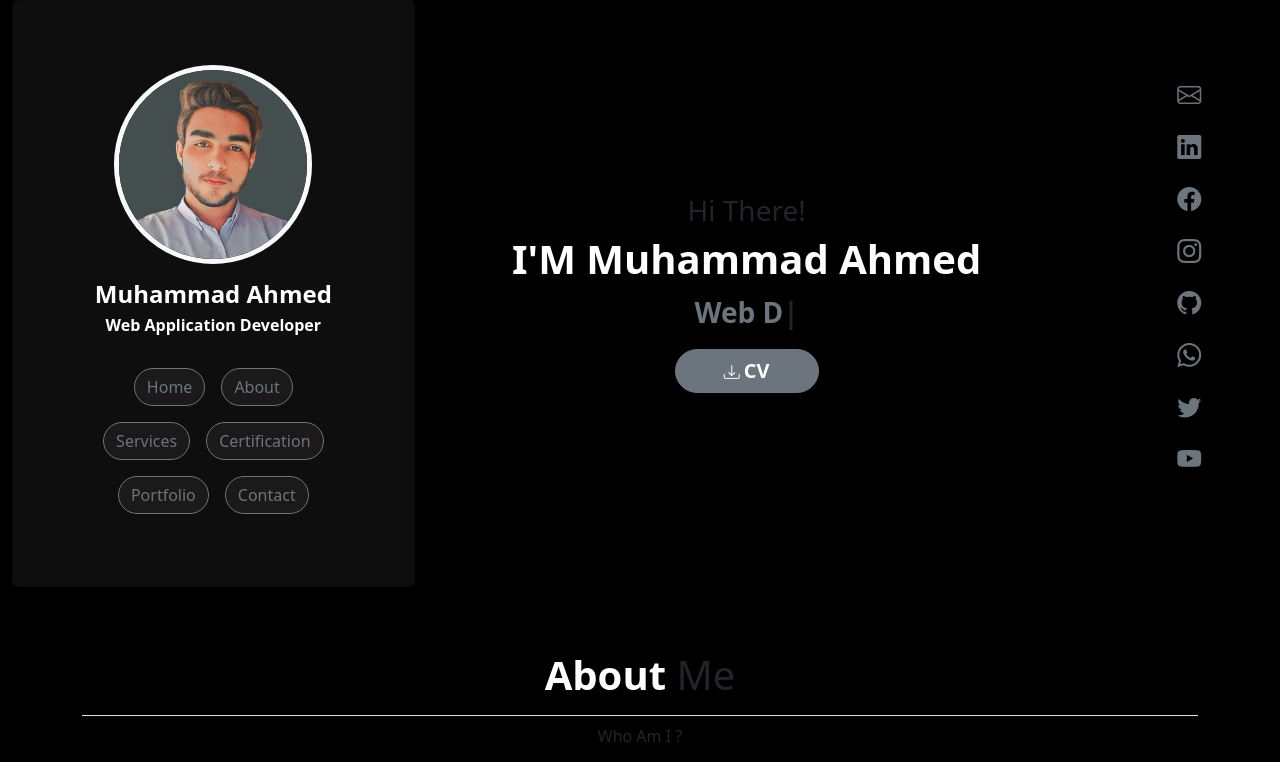
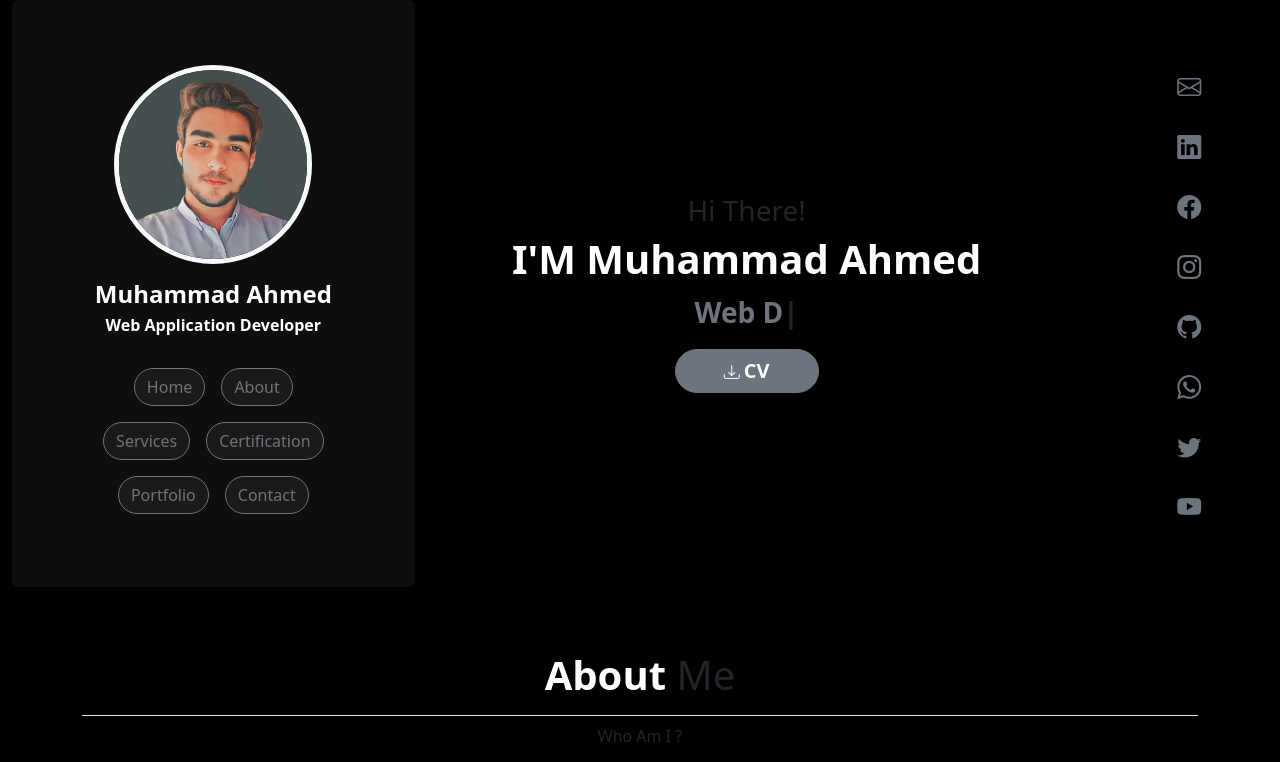
Before and after one commit to MuhammadAhmed-Developer/my-website-portfolio, a React (Create React App) app: page / in a window 1280 px wide. Shown: the top 762 px of the page. Built offline with nearby package versions, Linux system fonts and the light colour scheme.

Commit message:
change styling

```diff
--- a/src/pages/Hero/Contact.js
+++ b/src/pages/Hero/Contact.js
@@ -99,7 +99,7 @@ export default function Contact() {
                             </div>
                         </form>
                         <div className="row mt-4 ">
-                            <div className="col ">
+                            <div className="col contactList ">
                                 <ul className='d-flex gap-lg-5 gap-sm-3 justify-content-center listsm'>
                                     <li className='m-2'><a href="mailto:muhammadahmedite@gmail.com" target='_blank'><i className="bi bi-envelope text-secondary fs-4"></i></a></li>
 
--- a/src/pages/Hero/Home.js
+++ b/src/pages/Hero/Home.js
@@ -81,16 +81,16 @@ export default function Home() {
                     </div>
                     <div className="col-2  d-flex justify-content-center align-content-center">
                         <div className='d-flex justify-content-center align-items-center flex-column'>
-                            <ul className='list'>
-                                <li className='mb-3'><a href="mailto:muhammadahmedite@gmail.com" target='_blank'><i className="bi bi-envelope text-secondary fs-4"></i></a></li>
+                            <ul className='list mt-5'>
+                                <li className='mb-4'><a href="mailto:muhammadahmedite@gmail.com" target='_blank'><i className="bi bi-envelope text-secondary fs-4"></i></a></li>
 
-                                <li className='mb-3'><a href="https://www.linkedin.com/in/muhammad-ahmed-731234266/" target='_blank'><i className="bi bi-linkedin text-secondary fs-4"></i></a></li>
-                                <li className='mb-3'><a href="https://www.facebook.com/MuhammadAhmedjee" target='_blank'><i className="bi bi-facebook text-secondary fs-4"></i></a></li>
-                                <li className='mb-3'><a href="https://www.instagram.com/muhammad_ahmed0011/" target='_blank'><i className="bi bi-instagram text-secondary fs-4"></i></a></li>
-                                <li className='mb-3'><a href="https://github.com/MuhammadAhmed-Developer" target='_blank'><i className="bi bi-github text-secondary fs-4"></i></a></li>
-                                <li className='mb-3'><a href="https://api.whatsapp.com/send/?phone=923190230242&text&type=phone_number&app_absent=0" target='_blank'><i className="bi bi-whatsapp text-secondary fs-4"></i></a></li>
-                                <li className='mb-3'><a href="https://twitter.com/Muhammad__1122" target='_blank'><i className="bi bi-twitter text-secondary fs-4"></i></a></li>
-                                <li className='mb-3'><a href="https://www.youtube.com/channel/UCaLHw5befr8haWH_XQQVOvA" target='_blank'><i className="bi bi-youtube text-secondary fs-4"></i></a></li>
+                                <li className='mb-4'><a href="https://www.linkedin.com/in/muhammad-ahmed-731234266/" target='_blank'><i className="bi bi-linkedin text-secondary fs-4"></i></a></li>
+                                <li className='mb-4'><a href="https://www.facebook.com/MuhammadAhmedjee" target='_blank'><i className="bi bi-facebook text-secondary fs-4"></i></a></li>
+                                <li className='mb-4'><a href="https://www.instagram.com/muhammad_ahmed0011/" target='_blank'><i className="bi bi-instagram text-secondary fs-4"></i></a></li>
+                                <li className='mb-4'><a href="https://github.com/MuhammadAhmed-Developer" target='_blank'><i className="bi bi-github text-secondary fs-4"></i></a></li>
+                                <li className='mb-4'><a href="https://api.whatsapp.com/send/?phone=923190230242&text&type=phone_number&app_absent=0" target='_blank'><i className="bi bi-whatsapp text-secondary fs-4"></i></a></li>
+                                <li className='mb-4'><a href="https://twitter.com/Muhammad__1122" target='_blank'><i className="bi bi-twitter text-secondary fs-4"></i></a></li>
+                                <li className='mb-4'><a href="https://www.youtube.com/channel/UCaLHw5befr8haWH_XQQVOvA" target='_blank'><i className="bi bi-youtube text-secondary fs-4"></i></a></li>
                             </ul>
                         </div>
                     </div>
--- a/src/scss/Home.scss
+++ b/src/scss/Home.scss
@@ -26,8 +26,15 @@
         a{
             i:hover{
                 color: white !important;
-                font-size: 30px !important;
-            }
+                // //font-size: 30px !important;
+                // border: 1px solid white !important;
+                // border-radius: 1px;
+                // padding: 4px;
+                // -webkit-border-radius: 1px;
+                // -moz-border-radius: 1px;
+                // -ms-border-radius: 1px;
+                // -o-border-radius: 1px;
+}
         }
     }
 }
--- a/src/scss/_Services.scss
+++ b/src/scss/_Services.scss
@@ -30,28 +30,40 @@
 
 .listsm{
     list-style: none;
-    display: none;
+    display: none !important;
     li{
         a{
             i:hover{
                 color: white !important;
-                font-size: 30px !important;
+                // background-color: white;
+                // border: 1px solid white;
+                // padding: 10px;
             }
         }
     }
 }
 
+// .contactList{
+//     display: none ;
+// }
+
 @media screen and (max-width: 600px) {
     .certifcate{
         width: 700px !important;
     }
+
+
+  }
+
+//   @media screen and (min-width: 600px) {
+//     .listsm{
+//         display: none;
+//     }
+
+//   }
+
+  @media screen and (max-width: 993px) {
     .listsm{
-        display: block;
+        display: flex !important;
     }
   }
-
-  @media screen and (min-width: 600px) {
-    .listsm{
-        display: none;
-    }
-  }
```
